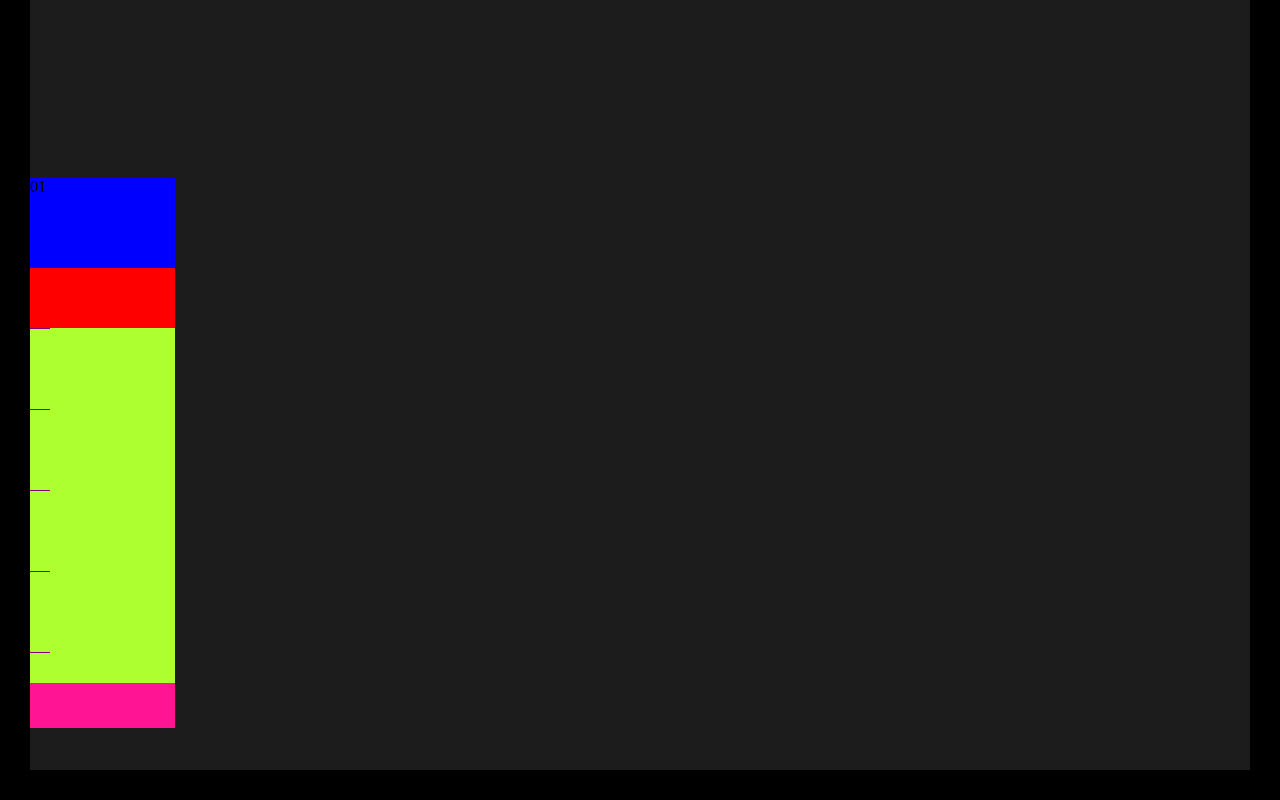
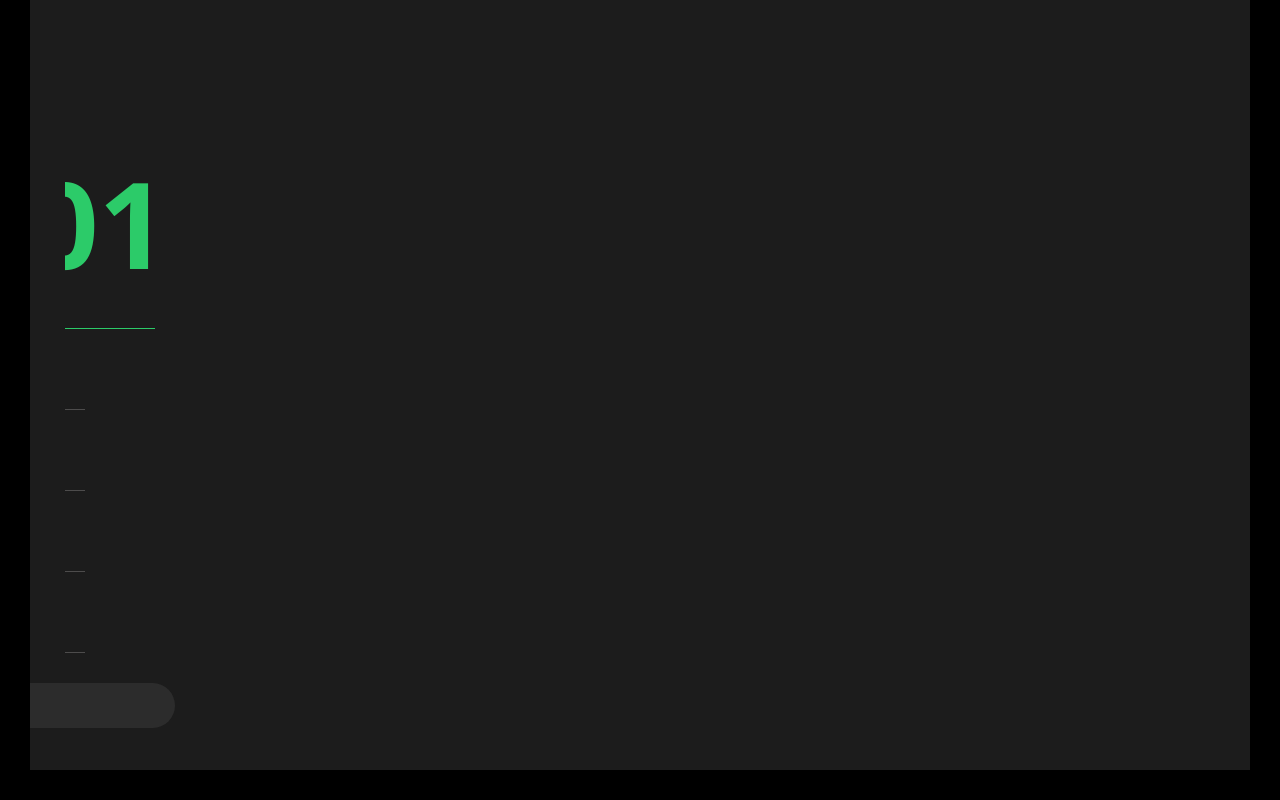
Before and after one commit to EdiJunior88/Codesigners_Front-End_Design_Essencial, a plain HTML site: page Projeto_Final/HTML+CSS+JS/index.html in a window 1280 px wide. Shown: the part 830-1630 px from the top of the page. Drawn offline with nearby package versions, Linux system fonts and the light colour scheme.

Commit message:
Portfolio Home (Slider) - Formatando elementos do navigator

```diff
--- a/Projeto_Final/HTML+CSS+JS/CSS/main.css
+++ b/Projeto_Final/HTML+CSS+JS/CSS/main.css
@@ -357,7 +357,6 @@ label {
   width: 145px;
   height: 400px;
   display: table;
-    background: red;
   position: absolute;
   left: 0;
   top: 26vh;
@@ -367,22 +366,44 @@ label {
   width: 100%;
   height: 90px;
   display: block;
-    background: blue;
   margin-bottom: 60px;
+  position: relative;
+}
+
+.jl-item-counter::before {
+  content: "";
+  display: block;
+  width: 35px;
+  height: 100%;
+  background: #1c1c1c;
+  position: absolute;
+  top: 3px;
+  left: 0;
+}
+
+.jl-item-counter span {
+  font-family: "Open Sans", sans-serif;
+  font-size: 120px;
+  line-height: 90px;
+  font-weight: 600;
 }
 
 .jl-item-navigator {
   width: 100%;
   display: table;
-    background: greenyellow;
 }
 
 .jl-item-navigator a {
   width: 20px;
   height: 1px;
-    background: purple;
   display: block;
-    margin-bottom: 80px;
+  margin: 0 0 80px 35px;
+  background: #4d4c4c;
+}
+
+.jl-item-navigator .jl-item-active {
+  width: 90px;
+  background: #2ccb69;
 }
 
 .jl-item-navigator a:last-child {
@@ -392,8 +413,9 @@ label {
 .jl-portfolio-next-prev {
   width: 100%;
   height: 45px;
-    background: deeppink;
   display: block;
+  background: #2c2c2c;
+  border-radius: 0 23px 23px 0;
 }
 
 @media screen and (min-width: 576px) {
--- a/Projeto_Final/HTML+CSS+JS/index.html
+++ b/Projeto_Final/HTML+CSS+JS/index.html
@@ -130,7 +130,7 @@
           <div class="col-sm-2">
             <div class="jl-portfolio-navigator">
               <div class="jl-item-counter">
-                <span>01</span>
+                <span class="jl-text-green">01</span>
               </div>
               <nav class="jl-item-navigator">
                 <a href="#" class="jl-item-active"></a>
```
Lines whose indentation alone changed are shown as unchanged.
